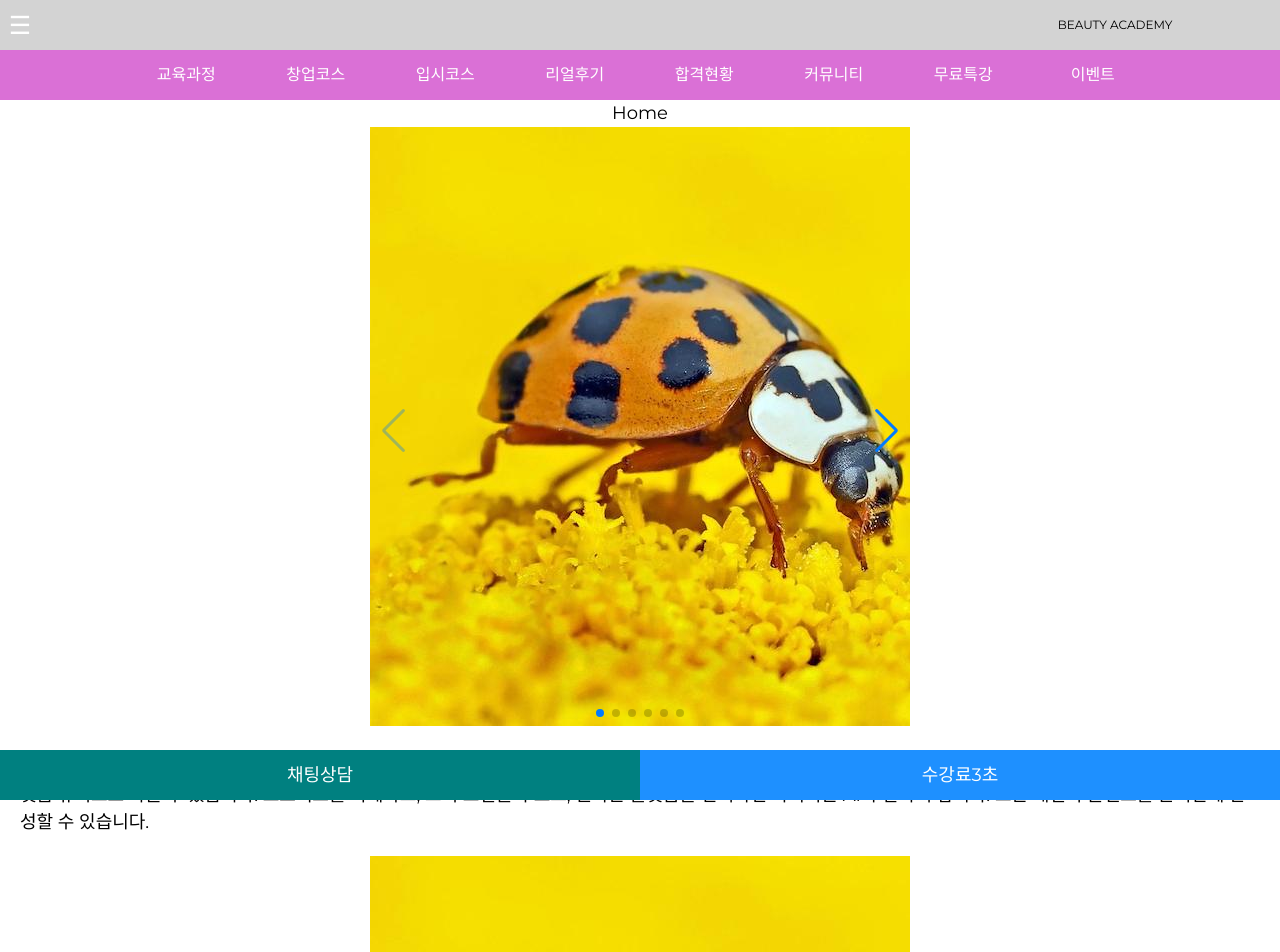
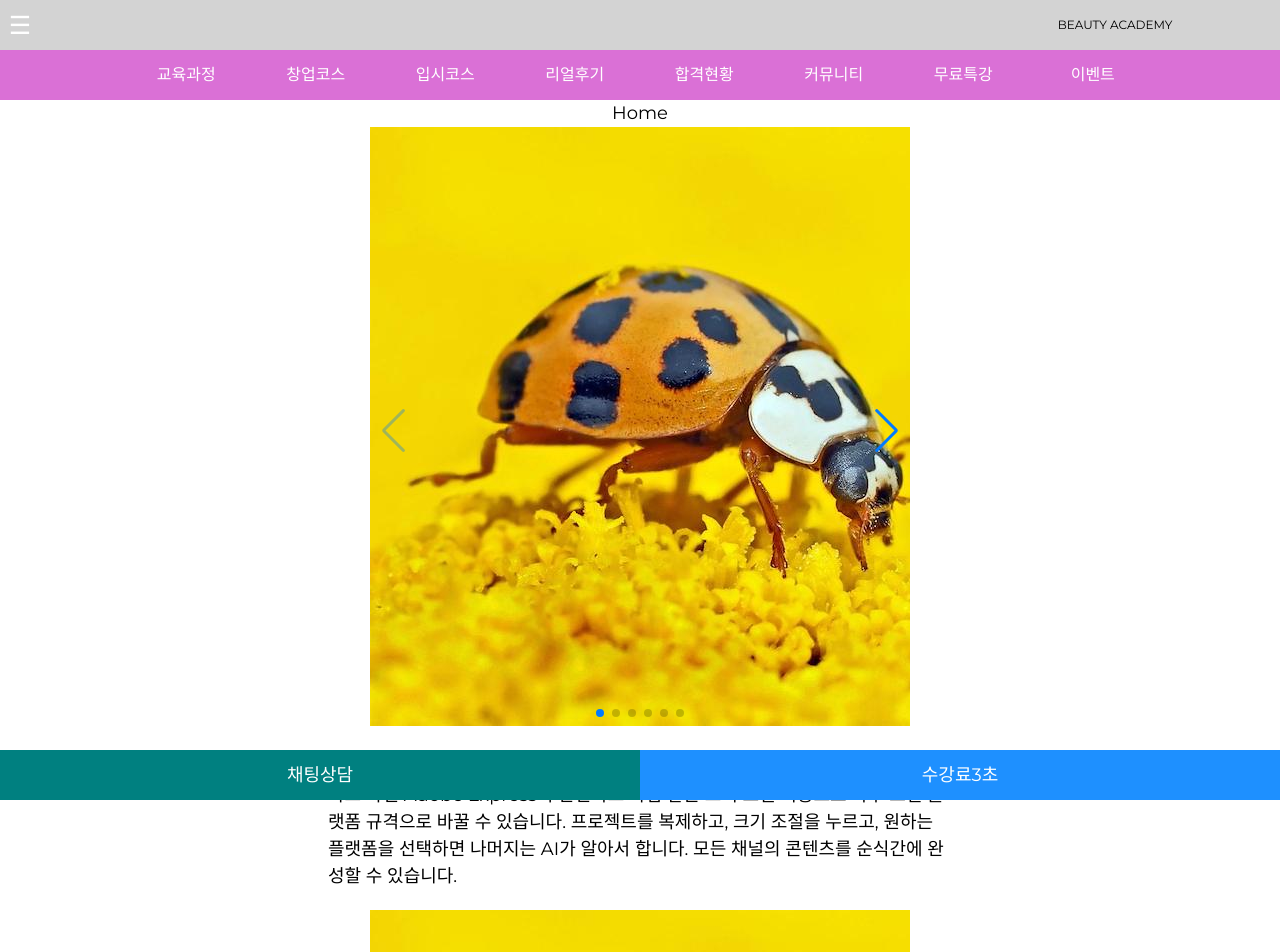
Before and after one commit to zizimoos/beauty-academy, a React (Create React App) app: page / in a window 1280 px wide. Shown: the top 952 px of the page. Built offline with nearby package versions, Linux system fonts and the light colour scheme.

Commit message:
fix response width textbox

```diff
--- a/src/Scene/Main.js
+++ b/src/Scene/Main.js
@@ -17,9 +17,11 @@ const TextBox = styled.div`
   padding: 20px;
   line-height: 1.5;
   @media (max-width: ${(props) => props.width}px) {
-    width: ${(props) => (props.width > 1280 ? 1280 : props.width)}px;
-    padding-left: ${(props) => (props.width > 1280 ? 150 : 20)}px;
-    padding-right: ${(props) => (props.width > 1280 ? 150 : 20)}px;
+    width: ${(props) => (props.width > 1023 ? 1024 : props.width)}px;
+    padding-left: ${(props) =>
+      props.width < 768 ? 10 : props.width > 1023 ? 200 : 110}px;
+    padding-right: ${(props) =>
+      props.width < 768 ? 10 : props.width > 1023 ? 200 : 110}px;
   }
 `;
 function Main(props) {
```
